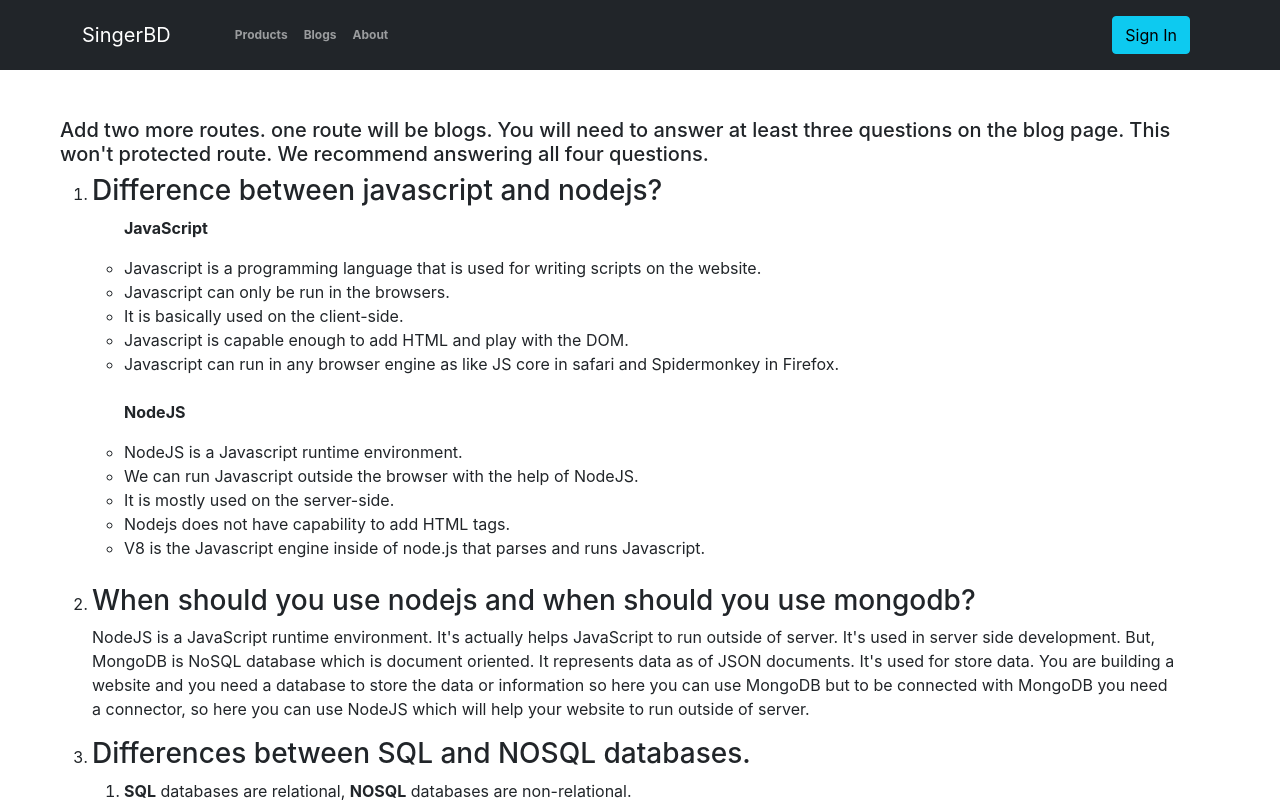
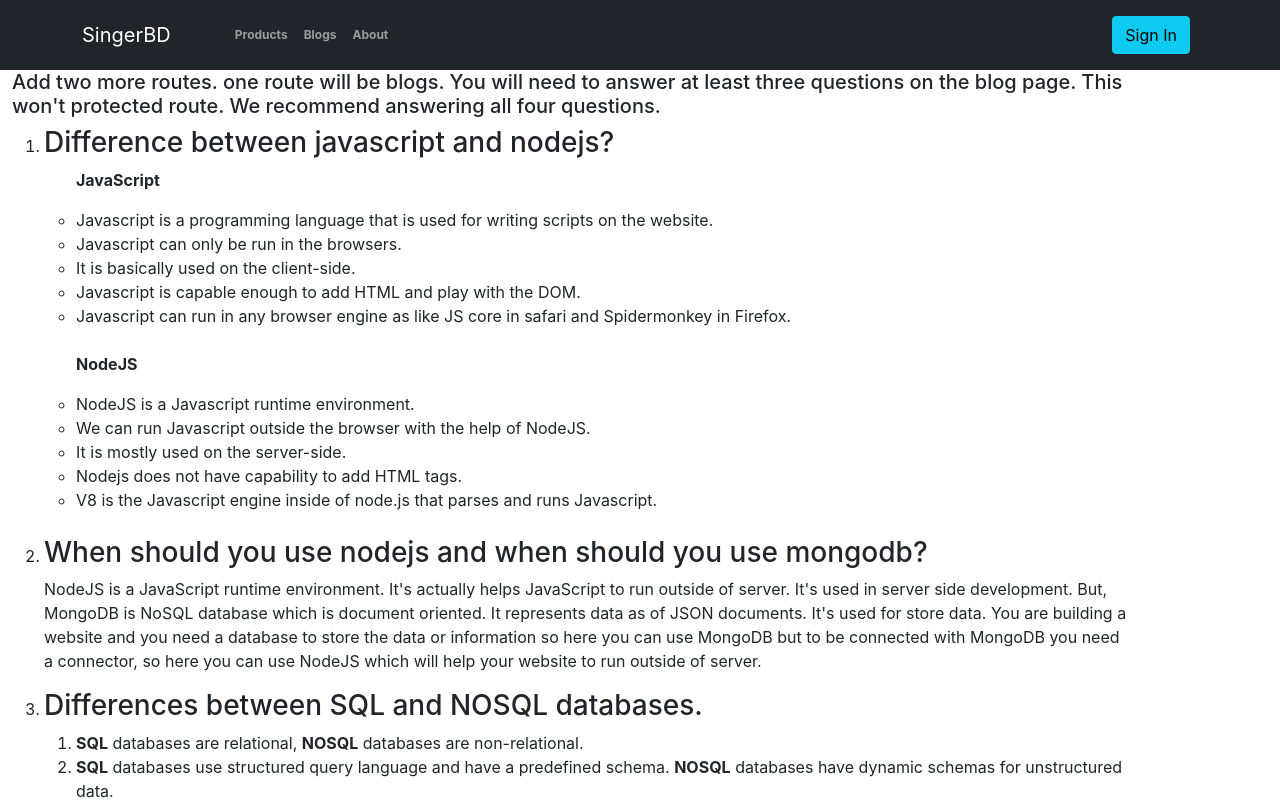
Before and after one commit to Mahmud2640/assainment-11-client, a React (Create React App) app: page /blogs in a window 1280 px wide. Shown: the top 802 px of the page. Built offline with nearby package versions, Linux system fonts and the light colour scheme; no server answers.

Commit message:
blog-final

```diff
--- a/src/Components/Home/Blog/Blog.js
+++ b/src/Components/Home/Blog/Blog.js
@@ -3,7 +3,7 @@ import "./Blog.css";
 
 const Blog = () => {
   return (
-    <div className="blog-post container m-5">
+    <div className="blog-post container">
       <h5>
         Add two more routes. one route will be blogs. You will need to answer at
         least three questions on the blog page. This won't protected route. We
```
